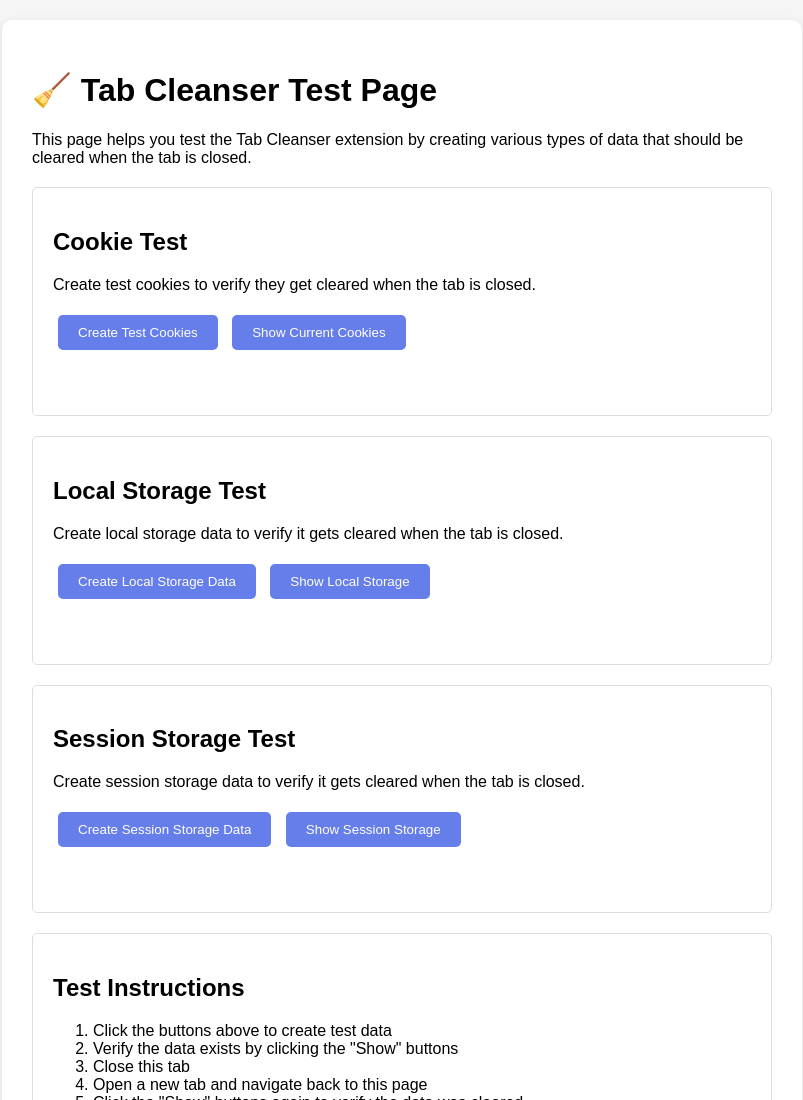
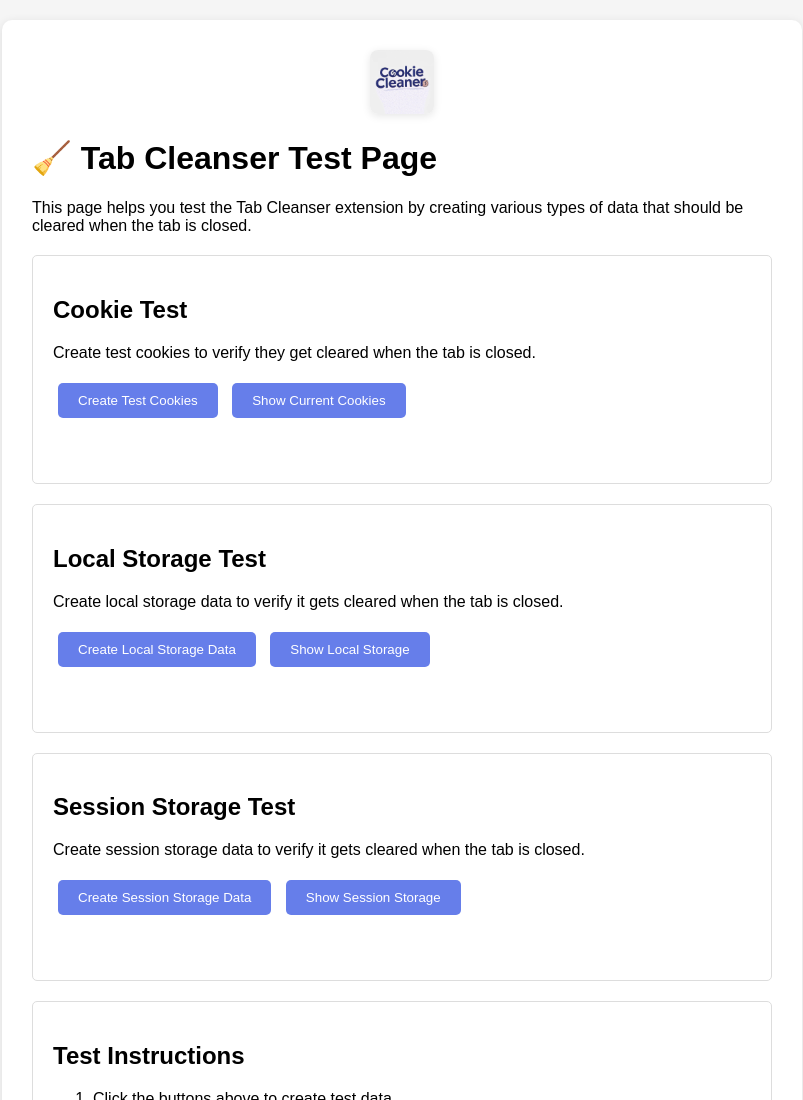
Before and after one commit to myselfAbdullah007/TabCleanser, a browser extension: page test.html in a window 1280 px wide. Shown: the top 1100 px of the page, without its empty margins (238-1041 px from the left). Drawn offline with Linux system fonts and the light colour scheme.

Commit message:
Clean up README: keep only main header icon, remove excessive icon usage

```diff
--- a/test.html
+++ b/test.html
@@ -54,6 +54,9 @@
 </head>
 <body>
     <div class="container">
+        <div style="text-align: center; margin-bottom: 20px;">
+            <img src="icons/icon128.png" alt="Tab Cleanser Icon" width="64" height="64" style="border-radius: 8px; box-shadow: 0 2px 8px rgba(0,0,0,0.1);">
+        </div>
         <h1>🧹 Tab Cleanser Test Page</h1>
         <p>This page helps you test the Tab Cleanser extension by creating various types of data that should be cleared when the tab is closed.</p>
 
```
Also changed, not shown: README.md, icons/README.md.
